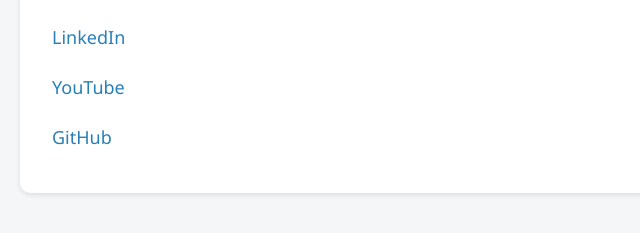
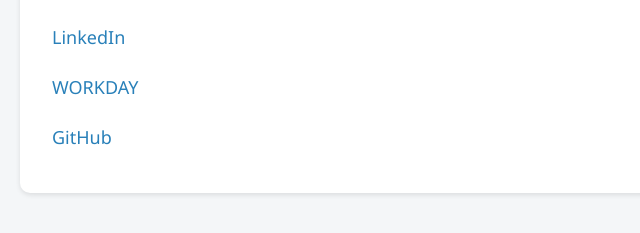
Before and after one commit to Anush-git-hub/important-links, a plain HTML site: page index.html in a window 1280 px wide. Shown: the part 1411-1644 px from the top of the page, 0-640 px from the left. Drawn offline with Linux system fonts and the light colour scheme.

Commit message:
Update index.html

```diff
--- a/index.html
+++ b/index.html
@@ -86,7 +86,7 @@
         <h2>OTHER</h2>
         <ul>
             <li><a href="https://www.linkedin.com" target="_blank">LinkedIn</a></li>
-            <li><a href="https://www.youtube.com" target="_blank">YouTube</a></li>
+            <li><a href="https://wd3.myworkday.com/lseg/d/task/2997$18982.htmld" target="_blank">WORKDAY</a></li>
             <li><a href="https://github.com" target="_blank">GitHub</a></li>
         </ul>
     </div>
```
